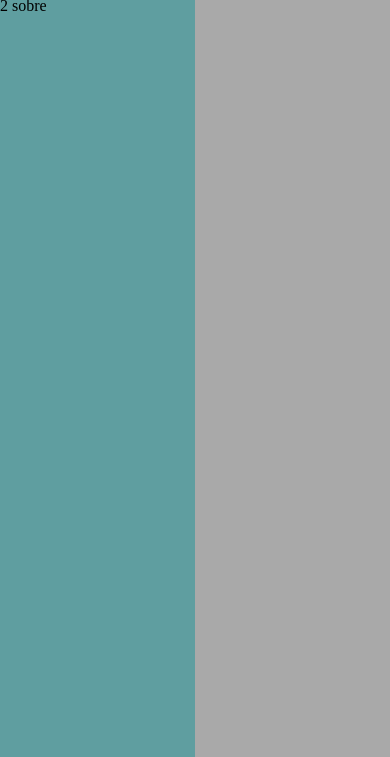
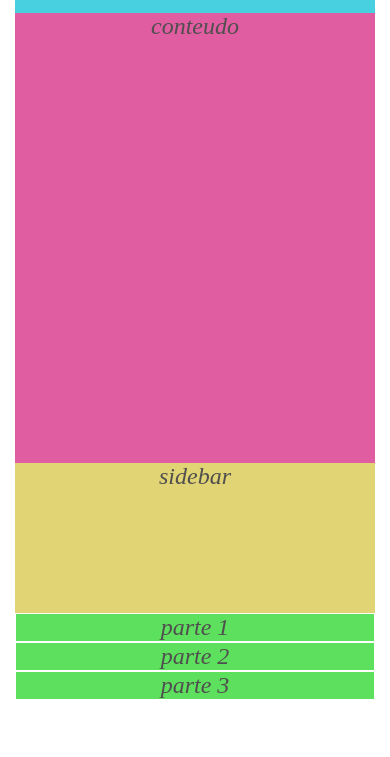
Before and after one commit to henriquebertoli/curso_ebac_frontend, a plain HTML site: page css_responsivo/teste/teste.html in a window 390 px wide. Shown: the part 87-844 px from the top of the page. Drawn offline with Linux system fonts and the light colour scheme.

Commit message:
ajustes no grid responsivo

```diff
--- a/css_responsivo/main.css
+++ b/css_responsivo/main.css
@@ -1,6 +1,6 @@
 * {
   box-sizing: border-box;
-  margin: 0;
+  margin: 0 auto;
   padding: 0;
   color: white;
   font-family: 'Roboto', sans-serif;
@@ -12,16 +12,14 @@ body {
 
 .container {
   max-width: 1024px;
-  width: 100%;
-  margin: 5px auto;
-  border: 2px solid salmon;
+  width: 90%;
+  margin: 0 auto;
 }
 
 header .container {
   display: flex;
-  flex-direction: row;
+  align-items: center;
   justify-content: space-between;
-  align-items: center;
 }
 
 header li {
@@ -40,13 +38,10 @@ header {
   margin-bottom: 56px;
 }
 
-section .container {
-  display: block;
-}
-
 section .container-about img {
   height: 360px;
-  width: 440px;
+  width: 100%;
+  object-fit: cover;
   margin-right: 32px;
 }
 
@@ -55,19 +50,18 @@ section .container-about img {
   align-items: start;
   max-width: 1024px;
   width: 100%;
-  margin: 5px auto;
-  border: 2px solid salmon;
+}
+
+h1 {
+  font-style: italic;
 }
 
 h2 {
-  margin-top: 12px;
-  border-bottom: solid #ccc;
-}
-
-section h2 {
   margin-bottom: 16px;
   font-style: italic;
   padding: 8px;
+  margin-top: 12px;
+  border-bottom: solid #ccc;
 }
 
 .conteudo p {
@@ -102,15 +96,12 @@ button {
   border-radius: 6px;
 }
 
-@media screen and (max-width: 1023px) {
+@media (max-width: 1023px) {
+  .global_container {
+    display: grid;
+    grid-template-columns: 1fr 1fr;
+    grid-template-rows: auto auto;
 
-  .global_container {
-    display:grid;
-    grid-template-columns: 1fr 1fr;
-    grid-template-rows: 10% 90%;
-/*O grid não esta alinhado da forma desejada
- A seção SOBRE A LOJA, deveria estar abaixo do
- Header, como alinha corretamente?*/
     grid-template-areas:
       'header produto'
       'sobre produto';
@@ -122,6 +113,7 @@ button {
 
   header {
     grid-area: header;
+    margin: 0;
   }
 
   .container ul {
@@ -133,21 +125,32 @@ button {
   }
 
   .container-about {
-    max-width: 90%;
+    max-width: 100%;
     flex-direction: column;
-    grid-area: sobre;
+    padding: 28px;
   }
 
   .container-about img {
     max-width: 100%;
   }
 
-  section .produto {
+  .container-produto {
+    margin: 0;
+    padding: 0 28px;
+  }
+
+  .produto {
     grid-area: produto;
   }
-
   .lista_produtos {
-    display: block;
+    display: flex;
+    flex-direction:row;
+    justify-content: center;
+    flex-wrap:nowrap;
+    /*Não consegui reproduzir o exercício, quando usei o
+    display GRID os produtos ficaram todos "esmagados"
+    um sobre o outro, e usando FLEX não consegui alinhar
+     da forma desejada*/
   }
 
   .produto h3,
@@ -166,10 +169,8 @@ button {
 }
 
 @media screen and (max-width: 640px) {
-
   .global_container {
-
-    display:block;
+    display: block;
   }
 
   .container {
@@ -180,18 +181,11 @@ button {
 
   .container-about img {
     width: 90%;
-      align-self:center;
-      /*1-Como faço para que a foto ocupe-
-       todo o espaço do container?
-       2- O conteudo desse container e do header -
-       Vazam para fora em displays menores (558px)
-       Como evitar esse comportamento?*/
-
+    align-self: center;
   }
 
   button {
     width: 100%;
     margin-top: 5px;
   }
-
 }
--- a/css_responsivo/teste/teste.css
+++ b/css_responsivo/teste/teste.css
@@ -1,29 +1,102 @@
-* {
+body,
+p {
   margin: 0;
   padding: 0;
   box-sizing: border-box;
+  font-size: 1.5rem;
+  font-style: italic;
+  color: rgb(80, 78, 78);
+  text-align: center;
 }
 
-.container {
-  height: 100vh;
-  max-width: 1024px;
-  width: 100%;
+.principal {
+  width: 80%;
+  margin: 0 auto;
   display: grid;
-  margin: 0 auto;
-  grid-template-columns: 50% 50%;
-  grid-template-rows: 10% 90%;
+  grid-template-columns: 75% 25%;
+  grid-template-rows: 100px 450px 150px;
+  grid-template-areas:
+    'cabecalho cabecalho'
+    'secao barra-lateral'
+    'rodape rodape';
 }
 
 header {
-  background-color: brown;
+  grid-area: cabecalho;
+  background-color: #48cfe0;
 }
 
-.sobre {
-  background-color: cadetblue;
-  grid-row: 2/3;
+section {
+  grid-area: secao;
+  background-color: #e05da1;
 }
 
-.produto {
-  background-color: darkgrey;
-  grid-row: 1/3;
+aside {
+  grid-area: barra-lateral;
+  background-color: #e0d475;
 }
+
+footer {
+  grid-area: rodape;
+  display: flex;
+  justify-content: space-evenly;
+}
+
+.parte1,
+.parte2,
+.parte3 {
+  width: 25%;
+  background-color: #5de05e;
+}
+
+.parte2 {
+  width: 50%;
+  margin: 0 2px;
+}
+
+.parte3 {
+  margin: 0;
+}
+
+@media (max-width: 992px) {
+  .principal {
+    grid-template-columns: 100%;
+    grid-template-areas:
+      'cabecalho'
+      'secao'
+      'barra-lateral'
+      'rodape';
+  }
+
+  footer {
+    display: flex;
+    flex-wrap: wrap;
+    text-align: center;
+  }
+
+  .parte1,
+  .parte2,
+  .parte3 {
+    margin: 0;
+    border: solid 1px #fff;
+    width: 49%;
+  }
+  .parte2 {
+    width: 100%;
+    order: -1;
+  }
+}
+
+@media (max-width: 768px) {
+  body{
+    margin: 0 15px;
+  }
+
+  .principal, .parte1, .parte2, .parte3 {
+    width: 100%;
+  }
+
+  .parte2 {
+    order: initial;
+  }
+}
--- a/css_responsivo/teste/teste.html
+++ b/css_responsivo/teste/teste.html
@@ -7,22 +7,21 @@
     <link rel="stylesheet" href="teste.css" />
   </head>
   <body>
-    <div class="container">
+    <div class="principal">
       <header>
-        <nav class="container">
-          <h1>EBAC Instrumentos</h1>
-          <ul>
-            <li>
-              <a href="#about">Sobre a loja</a>
-            </li>
-            <li>
-              <a href="#products">Produtos</a>
-            </li>
-          </ul>
-        </nav>
+        <p>Header</p>
       </header>
-      <section class="sobre">2 sobre</section>
-      <section class="produto">3 produto</section>
+      <section>
+        <p>conteudo</p>
+      </section>
+      <aside>
+        <p>sidebar</p>
+      </aside>
+      <footer>
+        <div class="parte1"><p>parte 1</p></div>
+        <div class="parte2"><p>parte 2</p></div>
+        <div class="parte3"><p>parte 3</p></div>
+      </footer>
     </div>
   </body>
 </html>
--- /dev/null
+++ b/css_responsivo/teste/teste2.css
@@ -0,0 +1,30 @@
+* {
+  margin: 0;
+  padding: 0;
+  box-sizing: border-box;
+  font-size: 30px;
+}
+
+.principal {
+  display: grid;
+  grid-template-columns: 1fr 1fr;
+  grid-template-rows: auto auto;
+  grid-template-areas:
+    'header produto'
+    'sobre produto';
+}
+
+header {
+  background-color: rgba(0, 0, 255, 0.485);
+  grid-area: header;
+}
+
+.sobre {
+  background-color: rgba(127, 255, 212, 0.455);
+  grid-area: sobre;
+}
+
+.produto {
+  background-color: rgba(255, 140, 0, 0.476);
+  grid-area: produto;
+}
```
Also changed, not shown: css_responsivo/index.html (+14 -14 lines), css_responsivo/teste/teste2.html (added, +89 -0 lines). Lines whose indentation alone changed are shown as unchanged.
